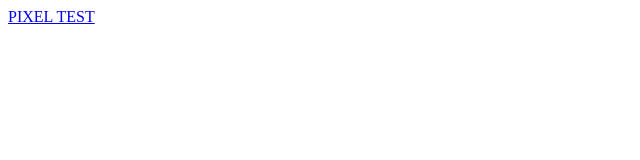
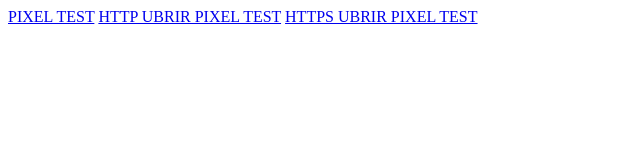
Before and after one commit to yurcapricorn/page1, a plain HTML site: page index.html in a window 1280 px wide. Shown: the whole page, without its empty margins (0-640 px from the left). Drawn offline with Linux system fonts and the light colour scheme.

Commit message:
Update index.html

```diff
--- a/index.html
+++ b/index.html
@@ -6,5 +6,12 @@
 
     <a href="https://yurcapricorn.github.io/pixeltest1?utm_source=leadsale&utm_term=123144">PIXEL TEST</a>
 
+    <a href=" http://sales.ubrr.ru/open/thanks?ldg=banksravni&form=neuf&design=scrollaccessnotcall&isMobile=0&rule_id=713&uhash=0b7363c68757a6aadc919ac5797683c9&rhash=cbe12e09d8822a9a38bca9273e2e75de&host=sale
+&utm_source=leadsale&utm_term=123144">HTTP UBRIR PIXEL TEST</a>
+
+    <a href=" https://sales.ubrr.ru/open/thanks?ldg=banksravni&form=neuf&design=scrollaccessnotcall&isMobile=0&rule_id=713&uhash=0b7363c68757a6aadc919ac5797683c9&rhash=cbe12e09d8822a9a38bca9273e2e75de&host=sale
+&utm_source=leadsale&utm_term=123144">HTTPS UBRIR PIXEL TEST</a>
+
+
   </body>
 </html>
```
